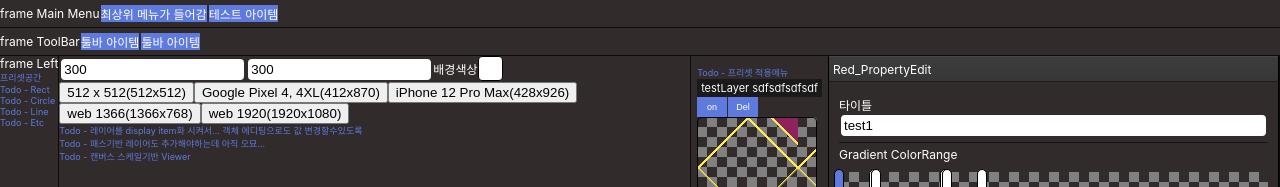
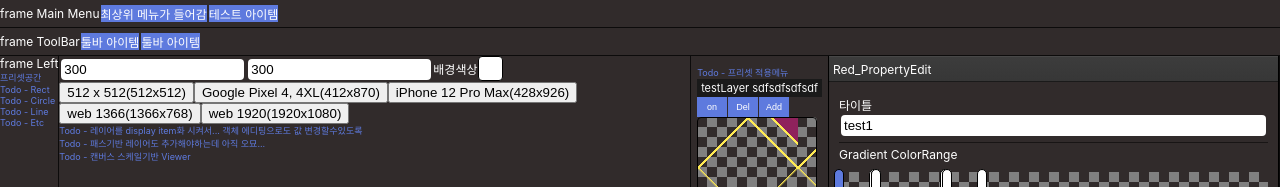
Before and after one commit to redcamel/RedGradient, a React (Create React App) app: page / in a window 1280 px wide. Shown: the top 187 px of the page. Built offline with nearby package versions, Linux system fonts and the light colour scheme.

Commit message:
- 레이어내 그라디언트 아이템 추가 처리

```diff
--- a/src/App.css
+++ b/src/App.css
@@ -174,7 +174,22 @@ input, select {
     outline: none;
     border: 0
 }
-
+.layerAdd {
+    /*position: absolute;*/
+    /*bottom: 0;*/
+    /*right: 0;*/
+    margin-right: 1px;
+    width: 30px;
+    height: 20px;
+    background: #5e7ade;
+    font-size: 9px;
+    color: #fff;
+    outline: none;
+    border: 0;
+    cursor: pointer;
+    z-index: 1;
+    transition: background 0.2s;
+}
 .layerDel {
     /*position: absolute;*/
     /*bottom: 0;*/
--- a/src/App.js
+++ b/src/App.js
@@ -13,7 +13,7 @@ class App extends React.Component {
         width: 300,
         height: 300
       },
-      activeData: null,
+      activeLayer: null,
       activeSubData: null,
       bgColor : '#fff',
       layers: [
@@ -104,8 +104,8 @@ class App extends React.Component {
         }
       ]
     };
-    this.state.activeData = this.state.layers[0];
-    this.state.activeSubData = this.state.activeData['items'][0];
+    this.state.activeLayer = this.state.layers[0];
+    this.state.activeSubData = this.state.activeLayer['items'][0];
   }
 
   componentDidMount() {
--- a/src/editor/DataItem.js
+++ b/src/editor/DataItem.js
@@ -1,6 +1,7 @@
+let uuid = 0
 function DataItem() {
   return {
-    title: 'untitle',
+    title: `gradient${uuid++}`,
     type: 'linear-gradient',
     deg: 90,
     visible: true,
--- a/src/editor/DataLayer.js
+++ b/src/editor/DataLayer.js
@@ -1,8 +1,8 @@
 import DataItem from "./DataItem";
-
+let uuid = 0
 function DataLayer() {
   return {
-    title: 'undefined',
+    title: `layer${uuid++}`,
     visible: true,
     size: {w: 100, wUnit: '%', h: 100, hUnit: '%'},
     items: [new DataItem()]
--- a/src/editor/Red_Layer.jsx
+++ b/src/editor/Red_Layer.jsx
@@ -20,10 +20,8 @@ class Red_Layer extends React.Component {
     const rootComponent = this.props.rootComponent;
     const rootComponentState = rootComponent.state;
     const layers = rootComponentState.layers;
-    const canvasInfo = rootComponentState.canvasInfo;
-    const activeData = rootComponentState.activeData;
     return <div style={style.container}>
-      <div className={'todo'}>Todo - 프리셋 적용메뉴 </div>
+      <div className={'todo'}>Todo - 프리셋 적용메뉴</div>
       {
         layers.map((layer, index) => {
           const layerSize = layer['size'];
@@ -44,9 +42,17 @@ class Red_Layer extends React.Component {
                             items: [new DataItem()]
                           });
                         }
-                        rootComponent.setState({activeData: targetLayer, activeSubData: targetLayer['items'][0]});
+                        rootComponent.setState({activeLayer: targetLayer, activeSubData: targetLayer['items'][0]});
                       }}
               >Del
+              </button>
+              <button className={'layerAdd'}
+                      onClick={e => {
+                        e.stopPropagation();
+                        layer.items.splice(0, 0, new DataItem());
+                        rootComponent.setState({activeSubData: layer.items[0]});
+                      }}
+              >Add
               </button>
             </div>
             <div
@@ -59,7 +65,7 @@ class Red_Layer extends React.Component {
                 overflow: 'hidden',
                 transition: 'height 0.2s'
               }}
-              onClick={e => rootComponent.setState({activeData: layer, activeSubData: layer.items[0]})}
+              onClick={e => rootComponent.setState({activeLayer: layer, activeSubData: layer.items[0]})}
             >
               <div className={'layerItem'}
                    style={{background: Red_Layer.calcGradientItems(layer['items'], false, layer)}} />
@@ -128,7 +134,7 @@ class Red_Layer extends React.Component {
                         overflow: 'hidden',
                         transition: 'height 0.2s'
                       }}
-                      onClick={e => rootComponent.setState({activeData: layer, activeSubData: item})}
+                      onClick={e => rootComponent.setState({activeLayer: layer, activeSubData: item})}
                     >
                       <div className={'layerItem'}
                            style={{background: Red_Layer.calcGradientItem(item, false, layer)}} />
@@ -147,14 +153,11 @@ class Red_Layer extends React.Component {
 }
 
 Red_Layer
-.
-  calcGradients = (layers, checkVisible,bgColor='transparent') => layers.map(layer => Red_Layer.calcGradientItems(layer['items'], checkVisible, layer)).join(',') + `,${bgColor}`;
+  .calcGradients = (layers, checkVisible, bgColor = 'transparent') => layers.map(layer => Red_Layer.calcGradientItems(layer['items'], checkVisible, layer)).join(',') + `,${bgColor}`;
 Red_Layer
-.
-  calcGradientItems = (items, checkVisible, layer) => items.length ? items.map(item => Red_Layer.calcGradientItem(item, checkVisible, layer)).join(',') : '';
+  .calcGradientItems = (items, checkVisible, layer) => items.length ? items.map(item => Red_Layer.calcGradientItem(item, checkVisible, layer)).join(',') : '';
 Red_Layer
-.
-  calcGradientItem = (data, checkVisible, layer) => {
+  .calcGradientItem = (data, checkVisible, layer) => {
   if (!data) return '';
   if (!data['colorList'].length) return '';
   if (checkVisible && !data['visible']) return 'linear-gradient(45deg, transparent,transparent )';
@@ -183,9 +186,7 @@ class Red_Layer extends React.Component {
   }
 
 };
-  export
-  default
-  Red_Layer;
+export default Red_Layer;
 const
   style = {
     container: {
--- a/src/editor/canvas/Red_Canvas.jsx
+++ b/src/editor/canvas/Red_Canvas.jsx
@@ -53,9 +53,9 @@ class Red_Canvas extends React.Component {
     const rootComponentState = rootComponent.state;
     const canvasInfo = rootComponentState.canvasInfo;
     const layers = rootComponentState.layers;
-    const activeData = rootComponentState.activeData;
+    const activeLayer = rootComponentState.activeLayer;
     const activeSubData = rootComponentState.activeSubData;
-    const layerSize = activeData['size']
+    const layerSize = activeLayer['size']
     return <div
       style={style.container}
       onMouseMove={e => {
@@ -126,7 +126,7 @@ class Red_Canvas extends React.Component {
           transition: 'height 0.2s'
         }}>
           <div className={'layerItem'}
-               style={{background: Red_Layer.calcGradientItem(activeSubData, false, activeData)}} />
+               style={{background: Red_Layer.calcGradientItem(activeSubData, false, activeLayer)}} />
         </div>
         <div
           style={{
```
Also changed, not shown: 10 other files (tests, documents, lock files or other folders). Lines whose indentation alone changed are shown as unchanged.
